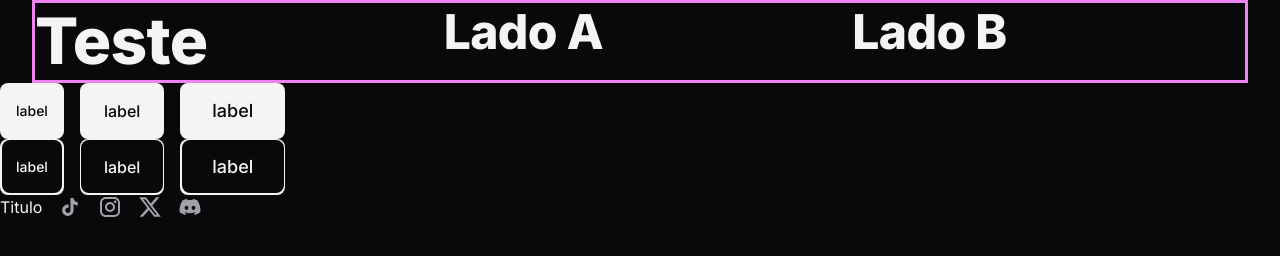
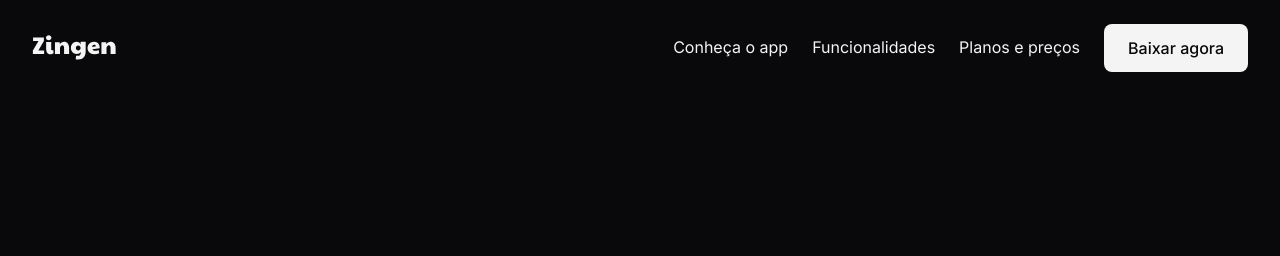
Before and after one commit to guilhermexpc/Rocketset-Fullstack-LandingPage-de-Produto, a plain HTML site: page index.html in a window 1280 px wide. Drawn offline with Linux system fonts and the light colour scheme.

Commit message:
Create Header

```diff
--- a/index.html
+++ b/index.html
@@ -13,29 +13,18 @@
   </head>
   <body>
     <header>
-      <div class="container even-columns">
-        <h1 class="desktop-only">Teste</h1>
-        <h2>Lado A</h2>
-        <h2>Lado B</h2>
-      </div>
+      <div class="container py-base">
+        <nav class="flex items-center gap-1.5">
+          <a href="#">
+            <img src="src/logo.svg" alt="Logo Zingen" />
+          </a>
 
-      <div class="flex gap-1">
-        <a href="#" class="btn btn-sm">label</a>
-        <span href="#" class="btn btn-md">label</span>
-        <button href="#" class="btn btn-lg">label</button>
-      </div>
-      <div class="flex gap-1">
-        <a aria-label="label" href="#" class="btn btn-sm"></a>
-        <span aria-label="label" href="#" class="btn btn-md"></span>
-        <button aria-label="label" href="#" class="btn btn-lg"></button>
-      </div>
+          <a href="#about" class="desktop-only">Conheça o app</a>
+          <a href="#features" class="desktop-only">Funcionalidades</a>
+          <a href="#pricing" class="desktop-only">Planos e preços</a>
 
-      <div class="flex gap-1">
-        <a href="#" class="" aria-label="tiktok">Titulo</a>
-        <a href="#" class="social" aria-label="tiktok"></a>
-        <a href="#" class="social" aria-label="instagram"></a>
-        <a href="#" class="social" aria-label="twitter"></a>
-        <a href="#" class="social" aria-label="discord"></a>
+          <a href="#download" class="btn btn-sm">Baixar agora</a>
+        </nav>
       </div>
     </header>
   </body>
--- a/styles/button.css
+++ b/styles/button.css
@@ -22,6 +22,10 @@
 .btn:hover {
   --btn-bg-color: linear-gradient(90deg, var(--brand-color-secondary) 0%, var(--brand-color-primary) 100%);
   --btn-color: var(--surface-color);
+
+  -webkit-background-clip: initial;
+  background-clip: initial;
+  color: var(--btn-color);
 }
 
 .btn-sm {
@@ -58,3 +62,14 @@
     z-index: 1;
   }
 }
+
+@media (width >= 80em) {
+  .btn-sm {
+    padding: 0.75rem 1.5rem;
+    font-size: var(--fs-base);
+  }
+  .btn-md {
+    padding: 1rem 2rem;
+    font-size: 1.125rem;
+  }
+}
--- /dev/null
+++ b/styles/header.css
@@ -0,0 +1,5 @@
+header {
+  & a:first-child {
+    margin-right: auto;
+  }
+}
--- a/styles/index.css
+++ b/styles/index.css
@@ -2,3 +2,4 @@
 @import url(utility.css);
 @import url(button.css);
 @import url(social.css);
+@import url(header.css);
--- a/styles/utility.css
+++ b/styles/utility.css
@@ -21,7 +21,7 @@
   width: calc(100% - var(--px-lg) * 2);
   max-width: var(--max-width);*/
   margin-inline: auto;
-  border: solid violet;
+  /* border: solid violet; */
 }
 
 .desktop-only {
@@ -37,8 +37,16 @@
   display: flex;
 }
 
+.items-center {
+  align-items: center;
+}
+
 .gap-1 {
   gap: 1rem;
+}
+
+.gap-1\.5 {
+  gap: 1.5rem;
 }
 
 .grid {
```
Also changed, not shown: testeComponents.html (added, +42 -0 lines), src/logo.svg (added).
